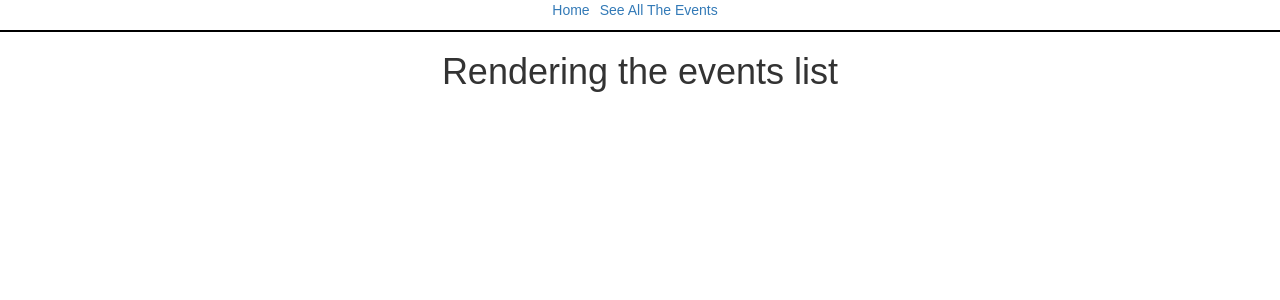
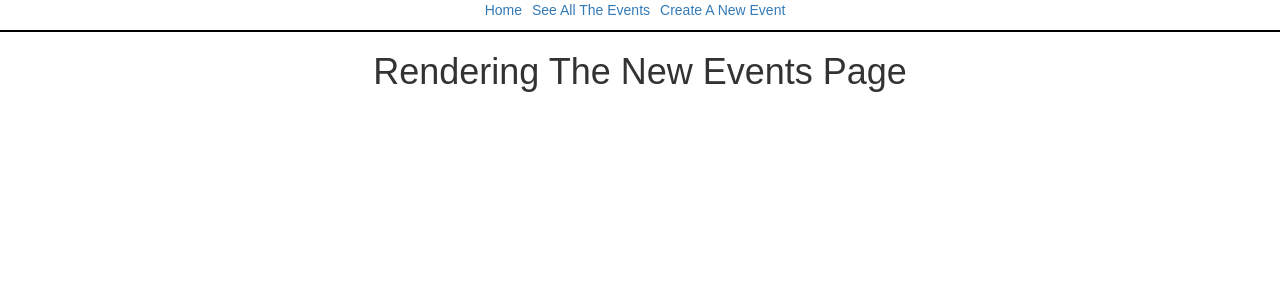
Before and after one commit to jacobsilver2/Event-Tracker, a React (Create React App) app in the folder event-tracker-front/: page /events/new in a window 1280 px wide. Shown: the top 300 px of the page. Built offline with nearby package versions, Linux system fonts and the light colour scheme; no server answers.

Commit message:
created a new shows component stub

```diff
--- a/event-tracker-front/src/components/App.js
+++ b/event-tracker-front/src/components/App.js
@@ -1,6 +1,7 @@
 import React, { Component } from 'react';
 import { BrowserRouter as Router, NavLink, Route } from 'react-router-dom';
 import EventsList from '../containers/eventsList'
+import NewEvent from '../containers/eventsNew'
 
 
 import './App.css';
@@ -13,8 +14,10 @@ class App extends Component {
         <div style={{ borderBottom: '2px solid black', paddingBottom: '10px', marginBottom: '12px' }}>
           <NavLink style={{ marginRight: '10px' }} to="/">Home</NavLink>
           <NavLink style={{ marginRight: '10px' }} to="/events">See All The Events</NavLink>
+          <NavLink style={{ marginRight: '10px' }} to="/events/new">Create A New Event</NavLink>
         </div>
-          <Route path="/events" component={EventsList} />
+          <Route exact path="/events" component={EventsList} />
+          <Route exact path="/events/new" component={NewEvent}/>
         </div>
       </Router>
     );
--- a/event-tracker-front/src/containers/eventsList.js
+++ b/event-tracker-front/src/containers/eventsList.js
@@ -1,7 +1,8 @@
 import React from 'react';
 import { connect } from 'react-redux';
-import { Route, Switch } from 'react-router-dom';
+import { Route, Switch, Link } from 'react-router-dom';
 import { getEvents } from '../actions/index'
+
 
 class EventsList extends React.Component {
 
@@ -11,7 +12,10 @@ class EventsList extends React.Component {
 
   render() {
     return(
-      <h1>Rendering the events list</h1>
+      <div>
+        <h1>Rendering the events list</h1>
+        <Link to="/events/new" className="btn btn-warning">Create A New Event </Link>
+      </div>
     )
   }
 }
--- a/event-tracker-front/src/containers/eventsNew.js
+++ b/event-tracker-front/src/containers/eventsNew.js
@@ -1 +1,13 @@
 import React from 'react';
+
+export default class NewEvent extends React.Component {
+
+
+  render() {
+    return(
+      <div>
+        <h1>Rendering The New Events Page</h1>
+      </div>
+    )
+  }
+}
```
